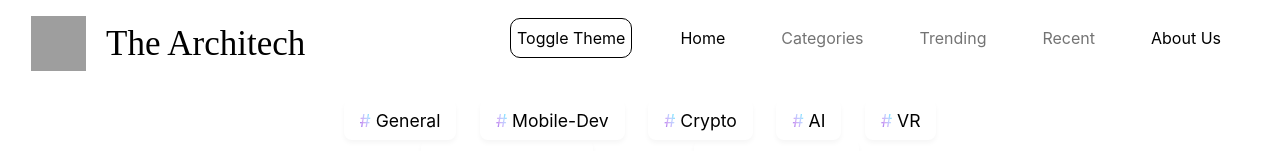
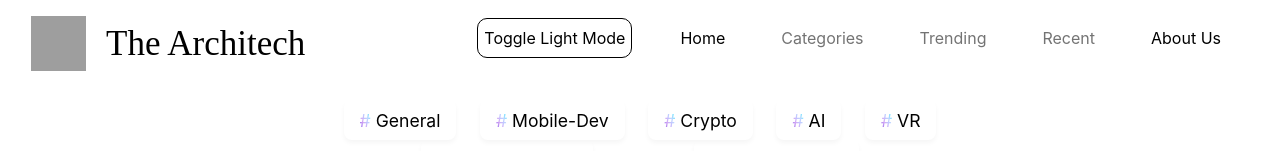
Before and after one commit to joshhovis/the-architech, a React (Create React App) app in the folder architech-fe/: page /home in a window 1280 px wide. Shown: the top 151 px of the page. Built offline with nearby package versions, Linux system fonts and the light colour scheme; no server answers; grey boxes are pictures that could not be loaded; a web font is replaced by a local one.

Commit message:
Changes to toggle darkmode button

```diff
--- a/architech-fe/src/App.js
+++ b/architech-fe/src/App.js
@@ -1,5 +1,5 @@
 import './App.sass';
-import React, { useState } from 'react'
+import React from 'react'
 import { Routes, Route, Navigate } from 'react-router-dom'
 import Navbar from './components/Navbar/Navbar.jsx';
 import News from './components/News/News.jsx';
--- a/architech-fe/src/components/Navbar/Navbar.jsx
+++ b/architech-fe/src/components/Navbar/Navbar.jsx
@@ -6,7 +6,7 @@ import { Link as ScrollLink } from 'react-scroll'
 
 
 const Navbar = ({ theme, toggleTheme }) => {
-    const isLight = theme === 'light';
+    const themeStyle = theme === 'light' ? 'Light' : 'Dark'
 
     return (
         <div>
@@ -22,7 +22,7 @@ const Navbar = ({ theme, toggleTheme }) => {
                     <div className='collapse navbar-collapse' id='collapse-nav'>
                         <ul className='navbar-nav'>
 
-                            <button className='toggle-mode' onClick={toggleTheme}>Toggle Theme</button>
+                            <button className='toggle-mode' onClick={toggleTheme}>Toggle {themeStyle} Mode</button>
 
                             <li className='nav-item'>
                                 <Link to='/' className='nav-link' aria-current='page'>Home</Link>
--- a/architech-fe/src/theme.js
+++ b/architech-fe/src/theme.js
@@ -12,7 +12,6 @@ export const darkTheme = {
     inset: '-20px',
     textColor: '#FFFFFF',
     cardTextHover: '#ff4262',
-    scollBarTrack: 'rgba(0, 0, 0, 0.8)',
     scrollBarGradient: 'linear-gradient(to bottom, #ff4262, #ff3c6f, #ff377c, #ff348a, #ff3498, #ff3c8f, #ff4387, #ff4b80, #ff6563, #ff8945, #ffb023, #ffd703);',
     logoInvert: 'invert(1)',
     mutedText: 'rgba(255,255,255,0.8)',
```
